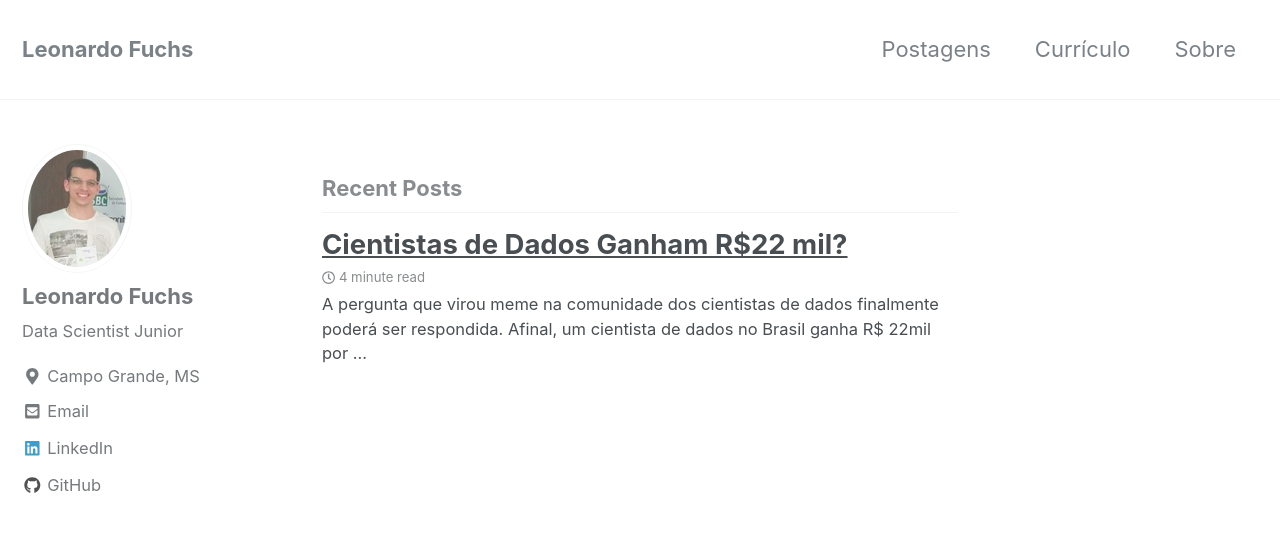
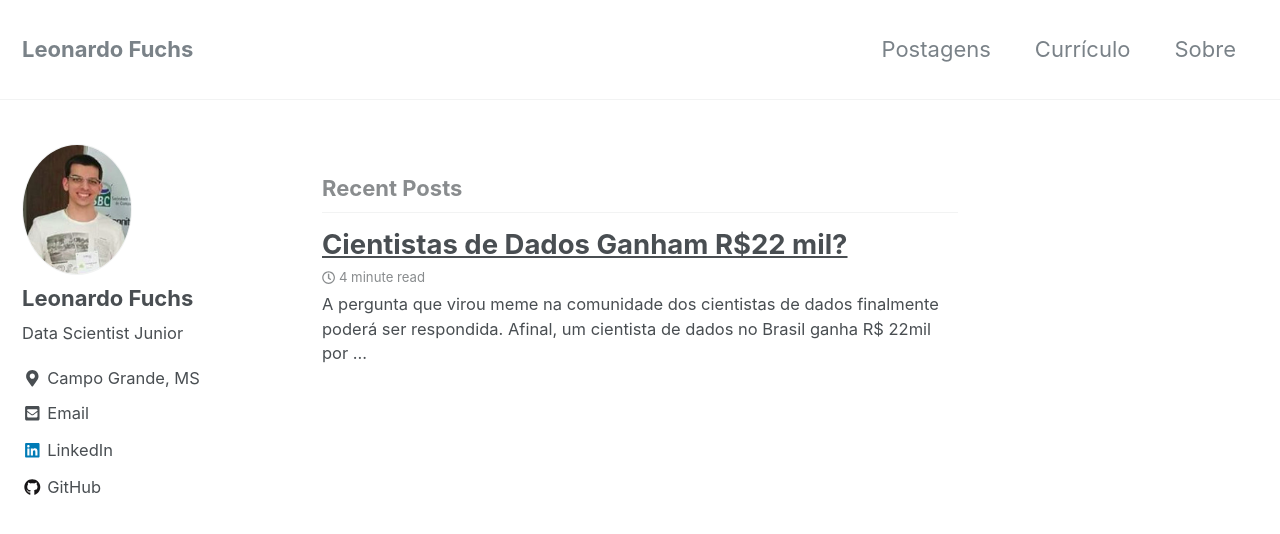
Before and after one commit to LeoFuchs/LeoFuchs.github.io, a Jekyll site: the page built from index.html, in a window 1280 px wide and 900 px high. Shown: the top 534 px of the window. Built offline with Jekyll 4.4.1, drawn with Linux system fonts in a browser that asks for light colours; nearby versions of some CDN libraries; the list of posts is cut into pages by our own code.

Commit message:
Update _sidebar.scss

```diff
--- a/_sass/minimal-mistakes/_sidebar.scss
+++ b/_sass/minimal-mistakes/_sidebar.scss
@@ -21,7 +21,7 @@
   @include breakpoint($large) {
     float: left;
     width: calc(#{$right-sidebar-width-narrow} - 1em);
-    opacity: 0.75;
+    opacity: 1.00;
     -webkit-transition: opacity 0.2s ease-in-out;
     transition: opacity 0.2s ease-in-out;
 
@@ -115,7 +115,7 @@
     border-radius: 50%;
 
     @include breakpoint($large) {
-      padding: 5px;
+      padding: 0px;
       border: 1px solid $border-color;
     }
   }
```
